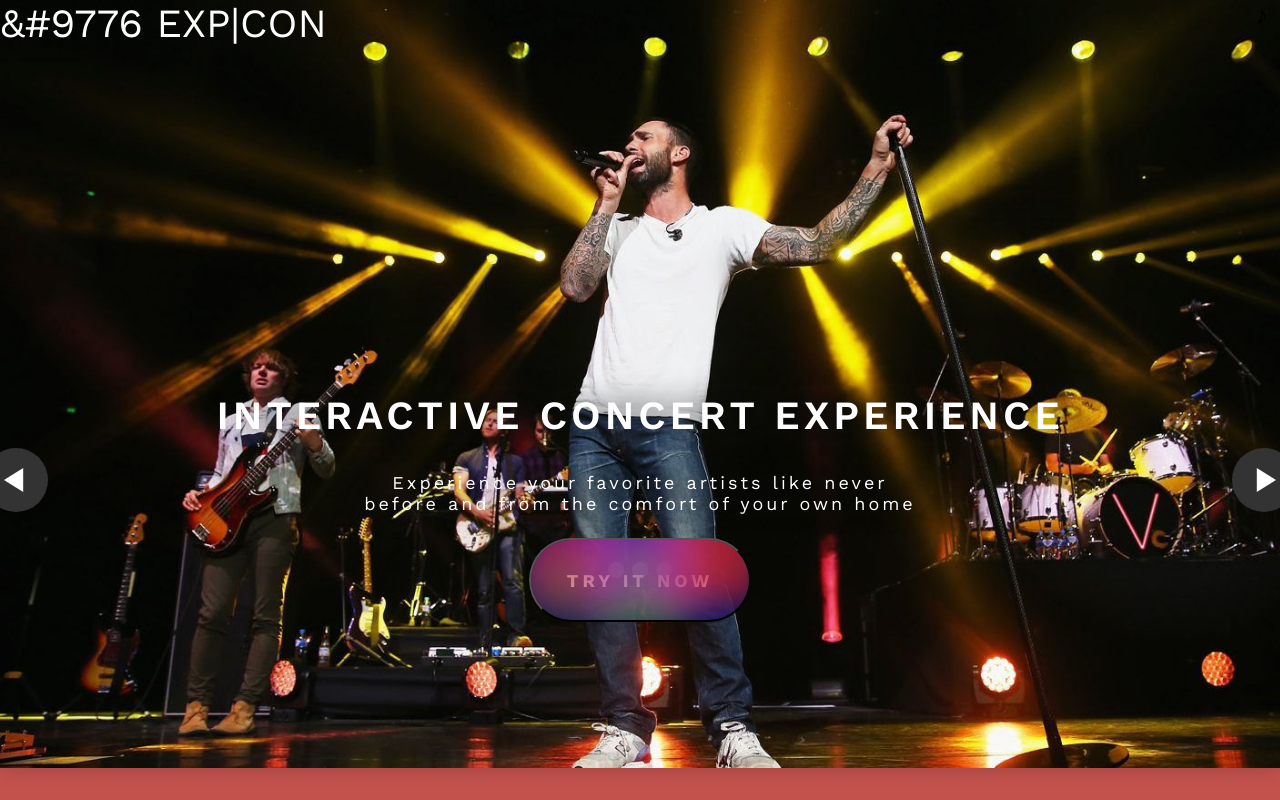
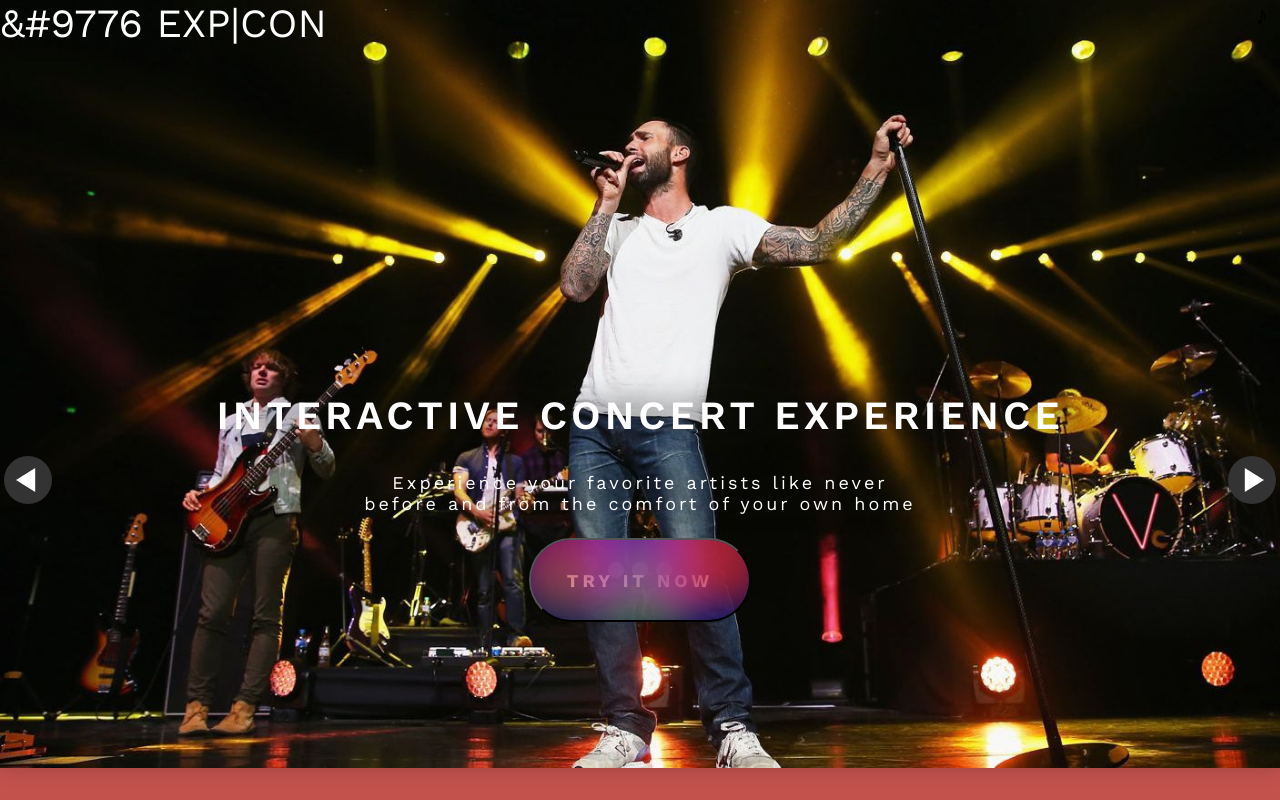
Before and after one commit to amandaalliegro/Front-End-Assessment---Speer_React, a React (Create React App) app in the folder client/: page / in a window 1280 px wide. Shown: the top 800 px of the page. Built offline with nearby package versions, Linux system fonts and the light colour scheme.

Commit message:
almost finished

```diff
--- a/client/src/components/sections/BlackScnd.jsx
+++ b/client/src/components/sections/BlackScnd.jsx
@@ -3,6 +3,7 @@ import { Link } from "react-router-dom";
 import './blackScnd.scss'
 
 function BlackScnd(props){
+
   return (
     <section class='black-scnd'>
       <div class='boxes-container-black-scnd'>
@@ -11,9 +12,9 @@ function BlackScnd(props){
           <p id='txt-black'>Purchase and download the app.</p>
         </div>
         <div id='btn-try-center-mix'>
-          <Link to="/plans">
+          <Link to="/plans" >
             <form action="/plans" method="get" target="_blank">
-              <button type="submit" class='try-btn-mix-noborder' id='tryIt-btn-multi-color-slider'> TRY IT NOW</button>
+              <button type="submit"  class='try-btn-mix-noborder' id='tryIt-btn-multi-color-slider'> TRY IT NOW</button>
             </form>
           </Link>
         </div>
--- a/client/src/components/sections/slider.scss
+++ b/client/src/components/sections/slider.scss
@@ -207,12 +207,14 @@ ol, li {
   position: absolute;
   top: 0;
   margin-top: 37.5%;
-  width: 4rem;
-  height: 4rem;
+  width: 3rem;
+  height: 3rem;
   transform: translateY(-50%);
   border-radius: 50%;
   font-size: 0;
   outline: 0;
+  margin-right: 20px;
+  margin-left: 20px;
 }
 
 .carousel::before,
```
